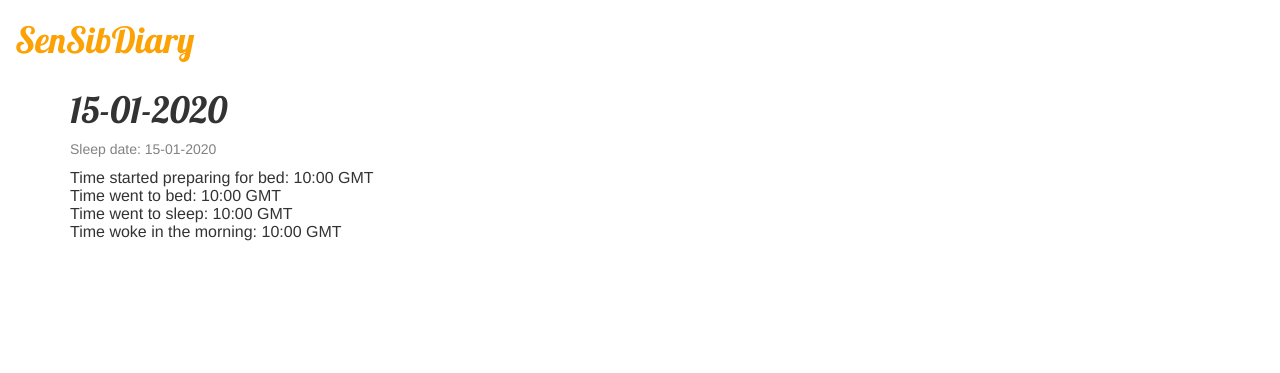
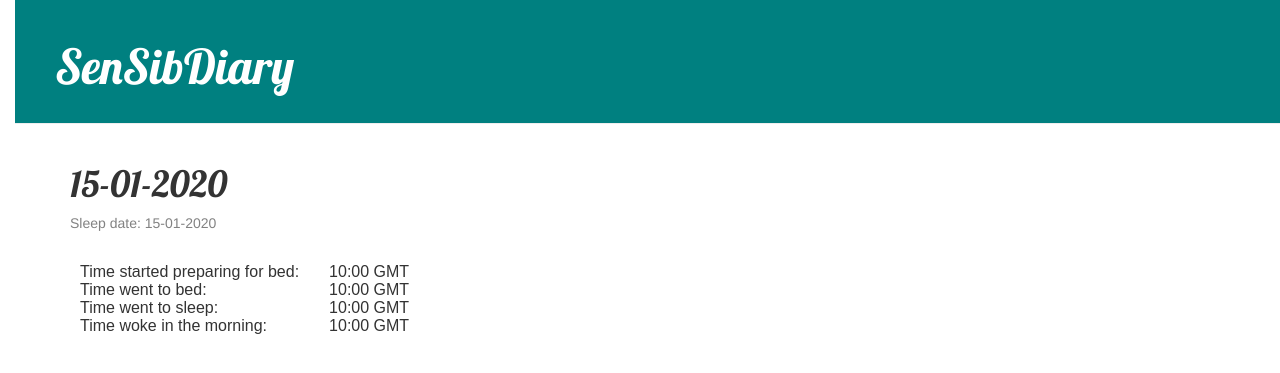
Before and after one commit to shiftypanda/sensibdiary, a Django app: template sleep/templates/sleep/detail.html in a window 1280 px wide. Shown: the top 373 px of the page. Run offline with Django 3.2, Linux system fonts and the light colour scheme; the template is opened without the code that fills it: values that come from a table or form of the project are taken from there, others are empty; tables that the repository leaves empty hold one stand-in row (values such as "Sample post"); some libraries are stand-ins or nearby versions.

Commit message:
css and styling updates

```diff
--- a/sleep/static/templates/css/sleep.css
+++ b/sleep/static/templates/css/sleep.css
@@ -1,4 +1,4 @@
-.base-header {
+.page-header {
 
   margin-top: 0;
   padding: 20px 20px 20px 40px;
@@ -60,3 +60,15 @@
 .comment {
   margin: 20px 0px 20px 20px;
 }
+
+.sleep-detail {
+  font-family: sans-serif;
+  padding: 20px 10px 20px 10px;
+
+}
+
+.sleep-detail .result {
+  align-items: flex-end;
+  padding-left: 30px;
+
+}
--- a/sleep/templates/sleep/base.html
+++ b/sleep/templates/sleep/base.html
@@ -9,7 +9,7 @@
     <link rel="stylesheet" href="{% static 'templates/css/sleep.css' %}">
   </head>
   <body>
-    <div class"base-header">
+    <div class="page-header">
       <!-- TODO: Nav menu here for authenticated users -->
       <!-- TODO: Nav menu here for anonymous users / login redirect -->
 
--- a/sleep/templates/sleep/detail.html
+++ b/sleep/templates/sleep/detail.html
@@ -1,21 +1,31 @@
 {% extends 'sleep/base.html' %}
   {% block content %}
 
-  <h1 class="sleep-detail">{{ sleep.sleep_date|date:'d-m-Y'}}</h1>
+  <h1 >{{ sleep.sleep_date|date:'d-m-Y'}}</h1>
 {% if error_message %}<p><strong>{{ error_message }}</strong></p>{% endif %}
       <div class="sleep">
         <p class="date">Sleep date: {{ sleep.sleep_date|date:'d-m-Y'}}</p>
         <div class="sleep-detail">
           <table>
           <tr>
-            <td>Time started preparing for bed: {{ sleep.time_start_preparing_for_sleep|date:'H:i e'}}</tr>
+            <td>Time started preparing for bed:
+
+              <td class="result">{{ sleep.time_start_preparing_for_sleep|date:'H:i e'}}</tr>
+
           <tr>
-            <td>Time went to bed: {{ sleep.time_went_into_bed|date:'H:i e' }}</tr>
+            <td>Time went to bed:
+
+              <td class="result">{{ sleep.time_went_into_bed|date:'H:i e' }}</tr>
+
           <tr>
-            <td>Time went to sleep: {{ sleep.time_went_to_sleep|date:'H:i e'}}</tr>
+            <td>Time went to sleep:
+
+              <td class="result">{{ sleep.time_went_to_sleep|date:'H:i e'}}</tr>
+
           <div class="sleep-divider"></div>
           <tr>
-            <td>Time woke in the morning: {{ sleep.time_woke_in_morning|date:'H:i e'}}</tr>
+            <td>Time woke in the morning:
+              <td class="result">{{ sleep.time_woke_in_morning|date:'H:i e'}}</tr>
         </table>
       </div>
       </div>
```
